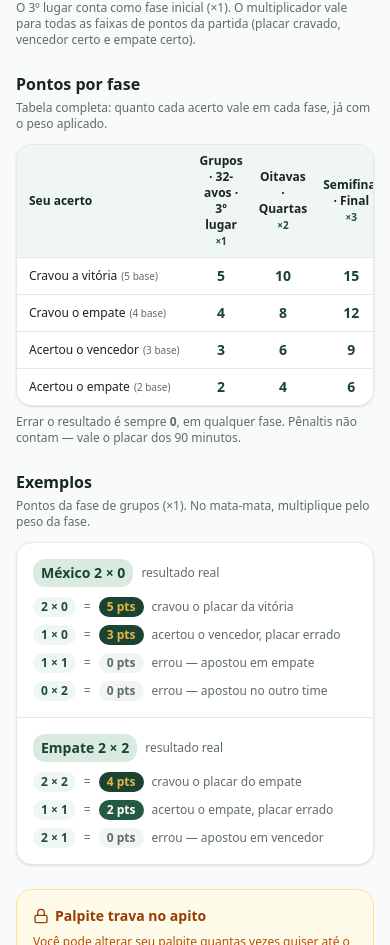
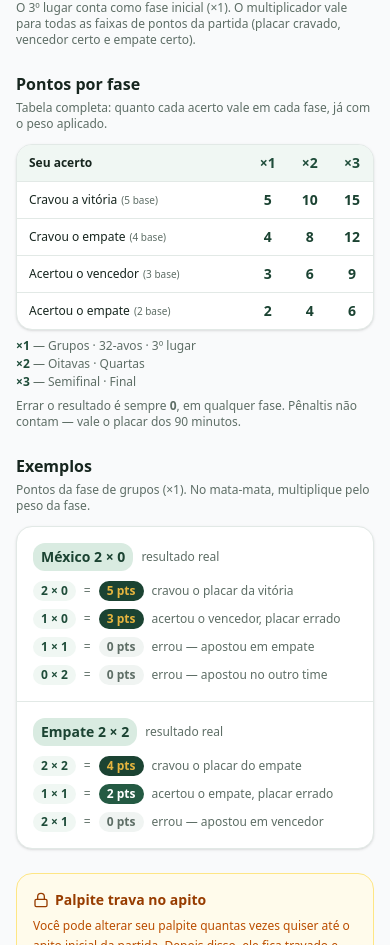
Before and after one commit to emersonjds/bolao-copa, a Next.js app: page /regras in a window 390 px wide. Shown: the part 1053-1998 px from the top of the page. Built offline with nearby package versions, Linux system fonts and the light colour scheme; no server answers.

Commit message:
compact phase columns in scoring table to fit mobile

```diff
--- a/src/app/regras/page.tsx
+++ b/src/app/regras/page.tsx
@@ -253,12 +253,9 @@ export default function RegrasPage() {
                   <th
                     key={fase.multiplicador}
                     scope="col"
-                    className="px-2 py-2 font-semibold text-foreground"
+                    className="px-2 py-2 font-mono text-sm font-bold text-brand-700"
                   >
-                    <span className="block">{fase.rotulo}</span>
-                    <span className="font-mono text-[10px] text-brand-700">
-                      ×{fase.multiplicador}
-                    </span>
+                    ×{fase.multiplicador}
                   </th>
                 ))}
               </tr>
@@ -288,6 +285,14 @@ export default function RegrasPage() {
             </tbody>
           </table>
         </div>
+        <ul className="mt-2 space-y-0.5 text-xs text-muted-foreground">
+          {PESOS_FASE.map((fase) => (
+            <li key={fase.multiplicador}>
+              <span className="font-mono font-semibold text-brand-700">×{fase.multiplicador}</span>{" "}
+              — {fase.rotulo}
+            </li>
+          ))}
+        </ul>
         <p className="mt-2 text-xs text-muted-foreground">
           Errar o resultado é sempre <span className="font-semibold">0</span>, em qualquer fase.
           Pênaltis não contam — vale o placar dos 90 minutos.
```
